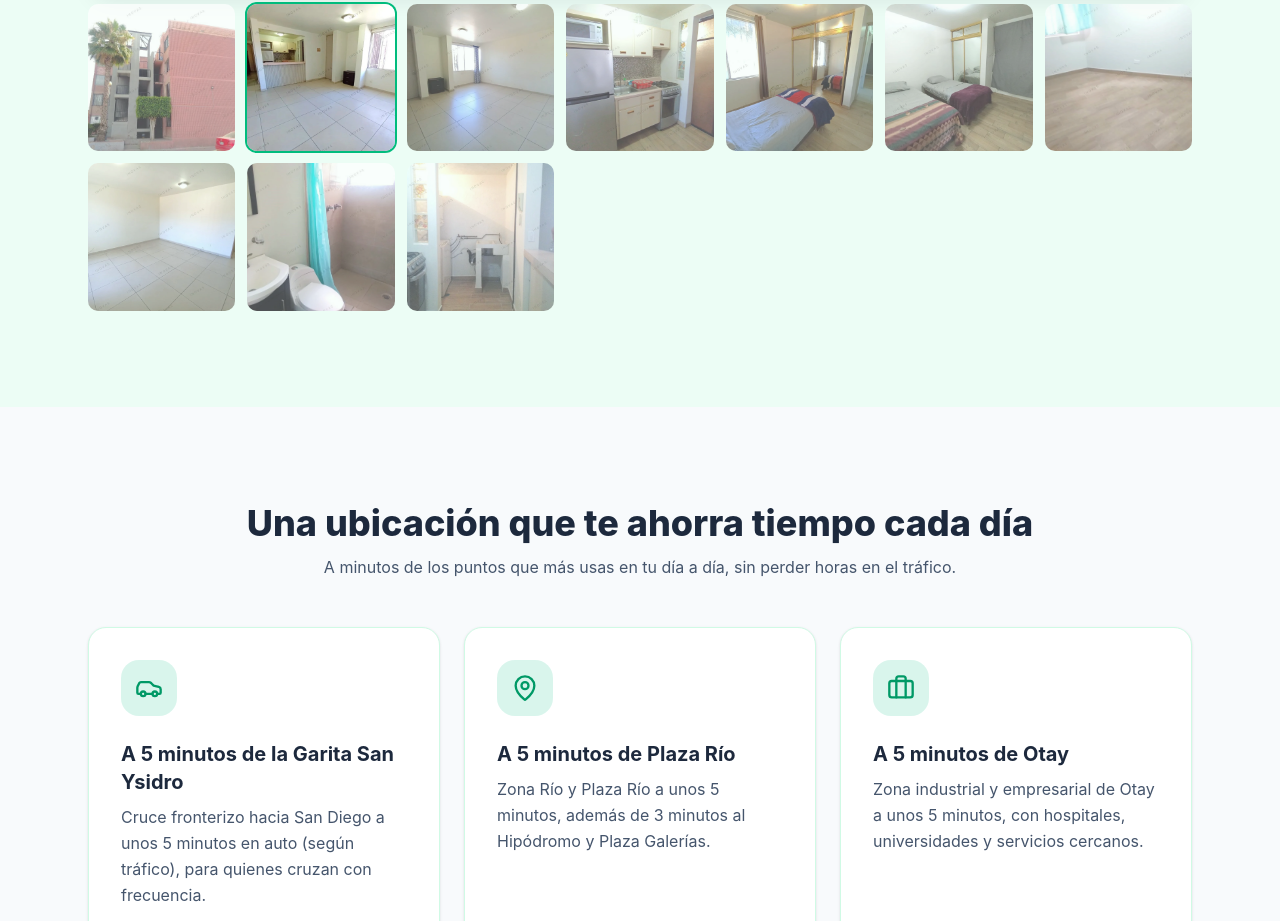
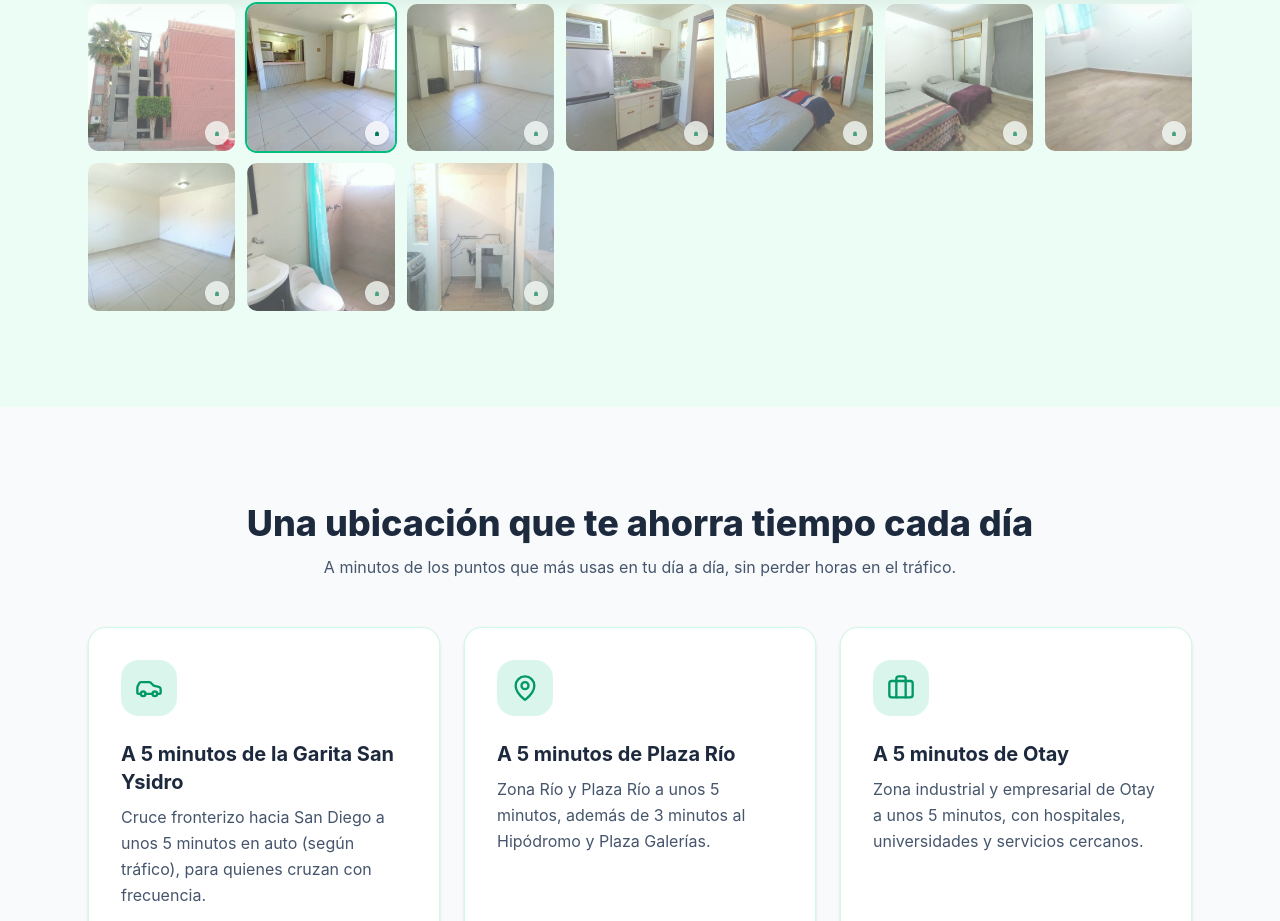
Before and after one commit to AppVenturesMX/depto20noviembre-landing, a Next.js app: page / in a window 1280 px wide. Shown: the part 1699-2620 px from the top of the page. Built offline with nearby package versions, Linux system fonts and the light colour scheme.

Commit message:
Update PhotoWatermark component variants

```diff
--- a/components/galeria.tsx
+++ b/components/galeria.tsx
@@ -70,7 +70,7 @@ export function Galeria() {
                 </p>
               </div>
 
-              <PhotoWatermark />
+              <PhotoWatermark variant="full" />
 
               <button
                 onClick={() => go(-1)}
@@ -107,6 +107,7 @@ export function Galeria() {
               }`}
             >
               <img src={foto.src} alt={foto.alt} className="h-full w-full object-cover" />
+              <PhotoWatermark variant="simple" />
             </button>
           ))}
         </div>
```
